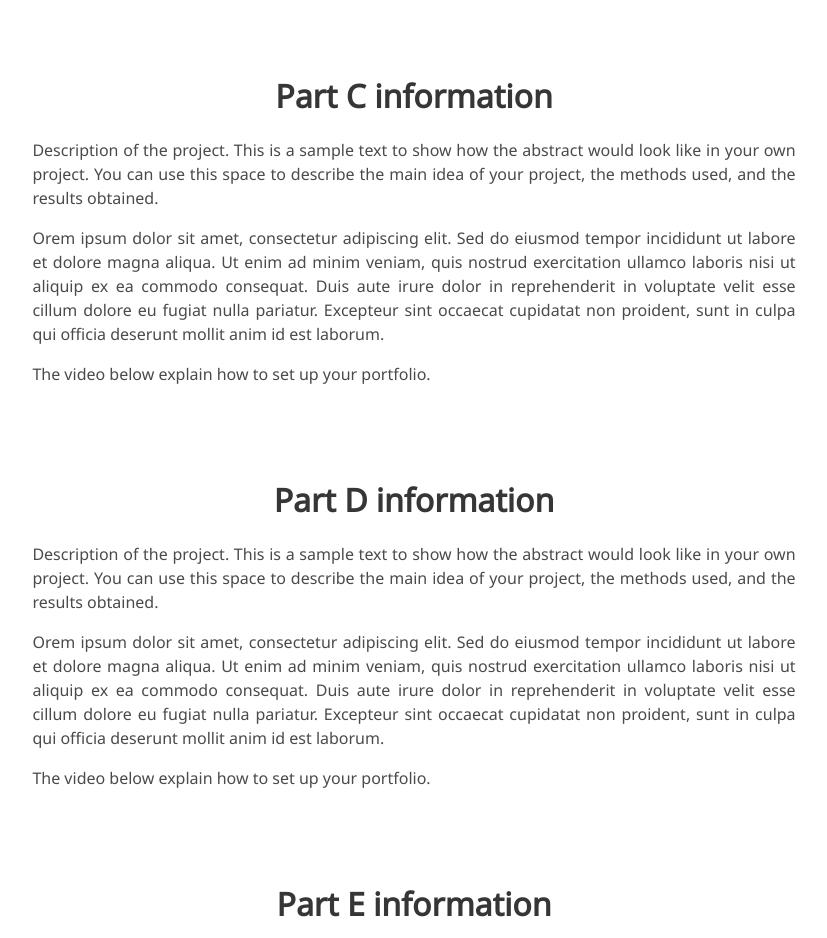
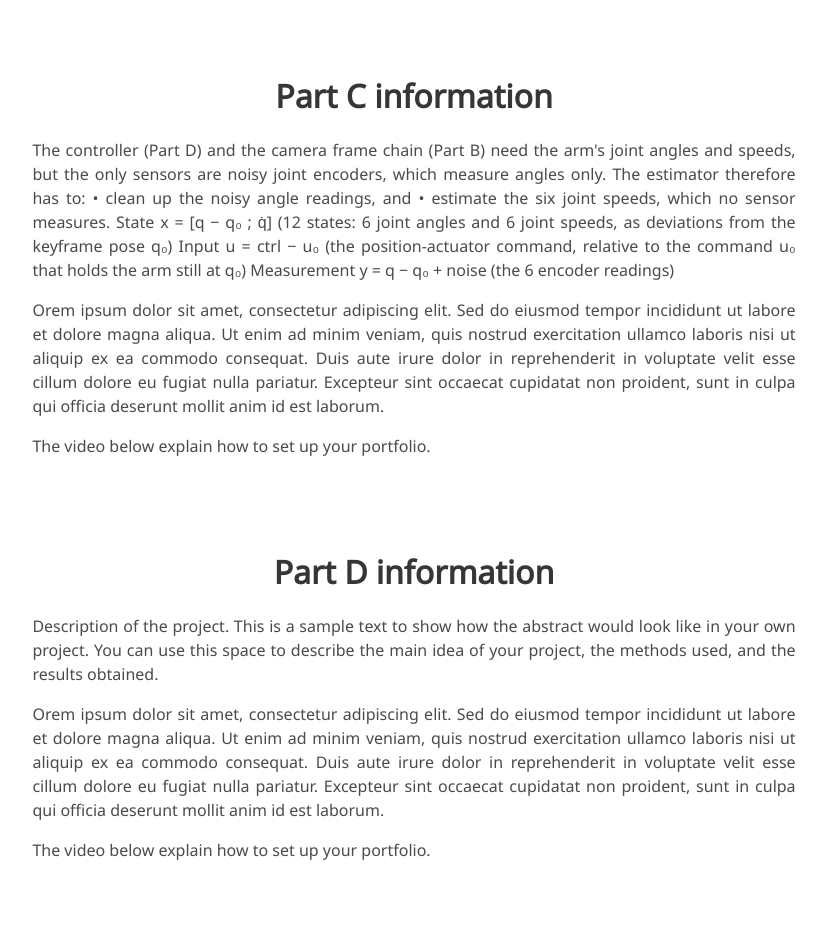
Before and after one commit to rallsopp-UTS/Sensors_IP, a plain HTML site: page index.html in a window 1280 px wide. Shown: the part 2200-3138 px from the top of the page, without its empty margins (226-1053 px from the left). Drawn offline with nearby package versions, Linux system fonts and the light colour scheme; some icons are missing; a web font is replaced by a local one.

Commit message:
Update index.html
test in text layout

```diff
--- a/index.html
+++ b/index.html
@@ -208,7 +208,12 @@ Own project.  Must include, at minimum, a state-space model with controllability
         <h2 class="title is-3">Part C information</h2>
         <div class="content has-text-justified">
           <p>
-            Description of the project. This is a sample text to show how the abstract would look like in your own project. You can use this space to describe the main idea of your project, the methods used, and the results obtained.
+            The controller (Part D) and the camera frame chain (Part B) need the arm's joint angles and speeds, but the only sensors are noisy joint encoders, which measure angles only. The estimator therefore has to:
+            	• clean up the noisy angle readings, and
+            	• estimate the six joint speeds, which no sensor measures.
+            	State	x = [q − q₀ ; q̇] (12 states: 6 joint angles and 6 joint speeds, as deviations from the keyframe pose q₀)
+            	Input	u = ctrl − u₀ (the position-actuator command, relative to the command u₀ that holds the arm still at q₀)
+            	Measurement	y = q − q₀ + noise (the 6 encoder readings)
           </p>
           <p>
             Orem ipsum dolor sit amet, consectetur adipiscing elit. Sed do eiusmod tempor incididunt ut labore et dolore magna aliqua. Ut enim ad minim veniam, quis nostrud exercitation ullamco laboris nisi ut aliquip ex ea commodo consequat. Duis aute irure dolor in reprehenderit in voluptate velit esse cillum dolore eu fugiat nulla pariatur. Excepteur sint occaecat cupidatat non proident, sunt in culpa qui officia deserunt mollit anim id est laborum.
```
